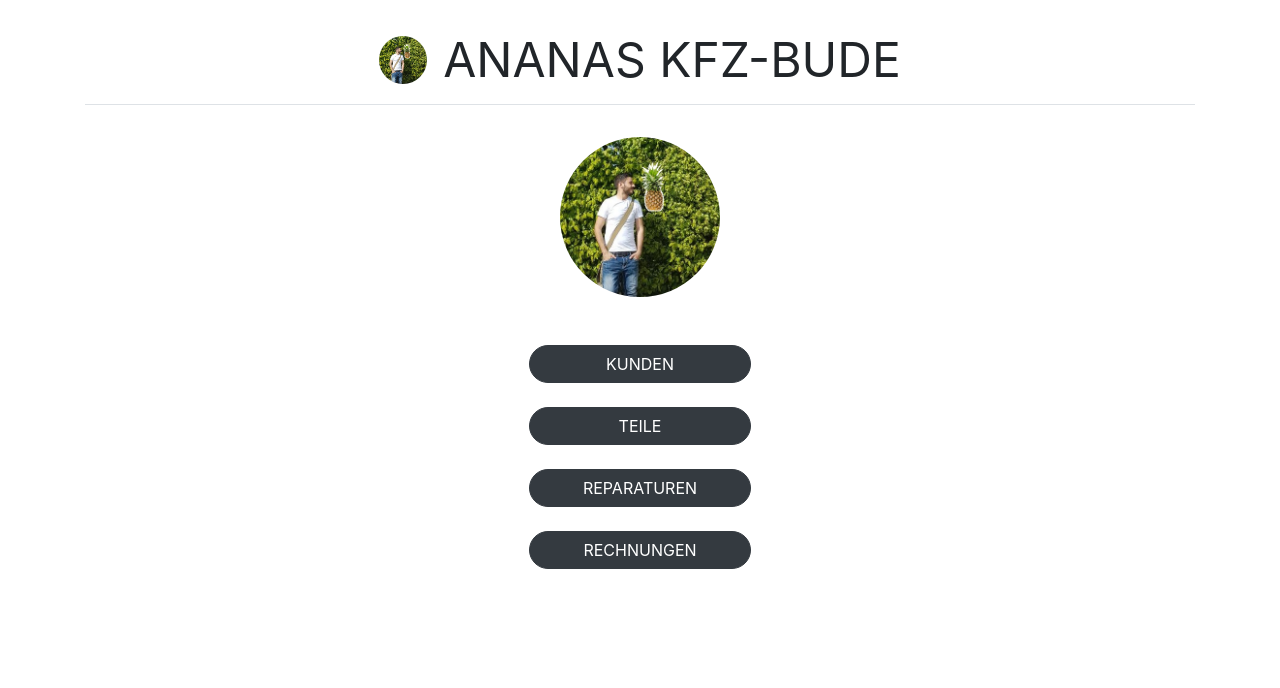
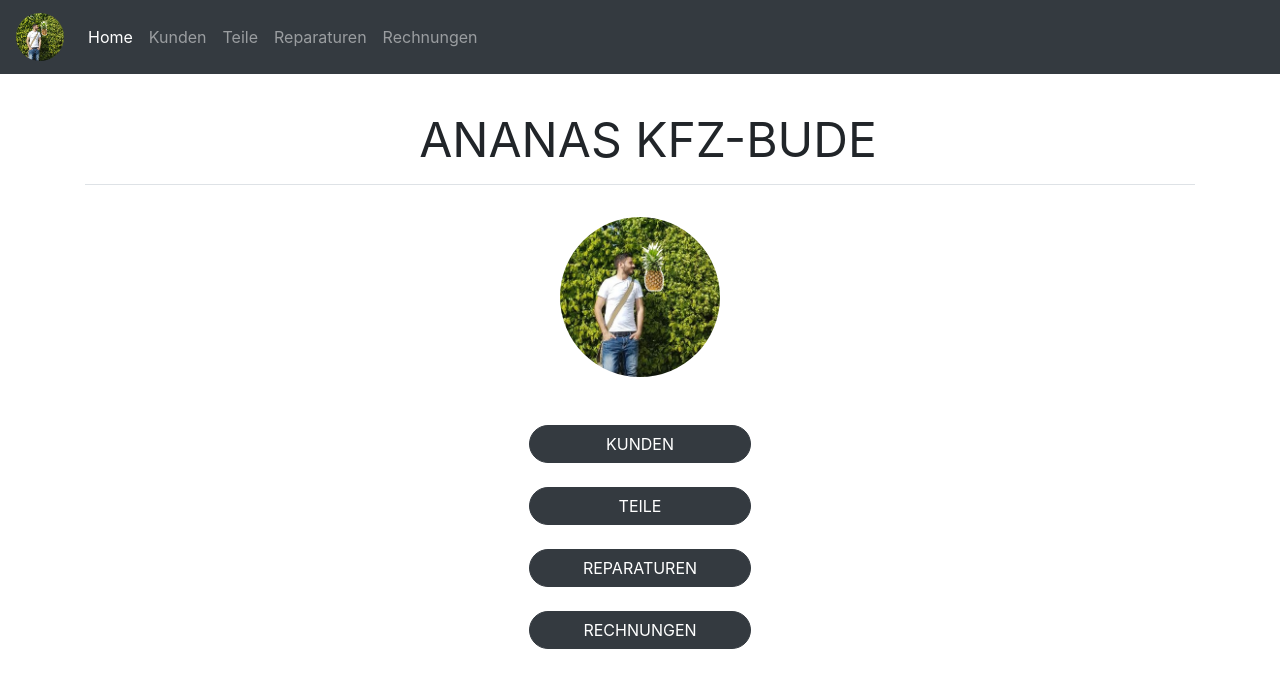
Before and after one commit to GianlucaHeilinger/KFZAnanasBude, a PHP site: page / in a window 1280 px wide. Shown: the top 688 px of the page. Run offline with PHP 8.4, Linux system fonts and the light colour scheme.

Commit message:
includes, navbar

```diff
--- /dev/null
+++ b/footer.php
@@ -0,0 +1,6 @@
+</div> <!-- container from header -->
+<script src="https://code.jquery.com/jquery-3.3.1.slim.min.js" integrity="sha384-q8i/X+965DzO0rT7abK41JStQIAqVgRVzpbzo5smXKp4YfRvH+8abtTE1Pi6jizo" crossorigin="anonymous"></script>
+<script src="https://cdnjs.cloudflare.com/ajax/libs/popper.js/1.14.3/umd/popper.min.js" integrity="sha384-ZMP7rVo3mIykV+2+9J3UJ46jBk0WLaUAdn689aCwoqbBJiSnjAK/l8WvCWPIPm49" crossorigin="anonymous"></script>
+<script src="https://stackpath.bootstrapcdn.com/bootstrap/4.1.3/js/bootstrap.min.js" integrity="sha384-ChfqqxuZUCnJSK3+MXmPNIyE6ZbWh2IMqE241rYiqJxyMiZ6OW/JmZQ5stwEULTy" crossorigin="anonymous"></script>
+</body>
+</html>
--- /dev/null
+++ b/header.php
@@ -0,0 +1,39 @@
+<!DOCTYPE html>
+<html lang="en">
+<head>
+    <meta charset="UTF-8">
+    <meta name="viewport" content="width=device-width, initial-scale=1.0">
+    <meta http-equiv="X-UA-Compatible" content="ie=edge">
+    <title>ANANAS KFZ-BUDE</title>
+
+    <link rel="stylesheet" href="https://stackpath.bootstrapcdn.com/bootstrap/4.1.3/css/bootstrap.min.css" integrity="sha384-MCw98/SFnGE8fJT3GXwEOngsV7Zt27NXFoaoApmYm81iuXoPkFOJwJ8ERdknLPMO" crossorigin="anonymous">
+    <link rel="stylesheet" href="static/css/main.css">
+</head>
+<body>
+
+<nav class="navbar navbar-expand-lg navbar-dark bg-dark fixed-top">
+  <a class="navbar-brand" href="#"><img class="logosmall" src="static/img/pp.jpg" /></a>
+  <button class="navbar-toggler" type="button" data-toggle="collapse" data-target="#navbarNavDropdown" aria-controls="navbarNavDropdown" aria-expanded="false" aria-label="Toggle navigation">
+    <span class="navbar-toggler-icon"></span>
+  </button>
+  <div class="collapse navbar-collapse" id="navbarNavDropdown">
+    <ul class="navbar-nav">
+      <li class="nav-item active">
+        <a class="nav-link" href="index.php">Home <span class="sr-only">(current)</span></a>
+      </li>
+      <li class="nav-item">
+        <a class="nav-link" href="customer.php">Kunden</a>
+      </li>
+      <li class="nav-item">
+        <a class="nav-link" href="part_list.php">Teile</a>
+      </li>
+      <li class="nav-item">
+        <a class="nav-link" href="#">Reparaturen</a>
+      </li>
+      <li class="nav-item">
+        <a class="nav-link" href="#">Rechnungen</a>
+      </li>
+    </ul>
+  </div>
+</nav>
+<div class="navmargin"> <!-- closed in footer -->
--- a/index.php
+++ b/index.php
@@ -1,21 +1,11 @@
-<?php include('base.php') ?>
+<?php include('connection.php') ?>
+<?php include('header.php') ?>
 
-<!DOCTYPE html>
-<html lang="en">
-<head>
-    <meta charset="UTF-8">
-    <meta name="viewport" content="width=device-width, initial-scale=1.0">
-    <meta http-equiv="X-UA-Compatible" content="ie=edge">
-    <title>ANANAS KFZ-BUDE</title>
-
-    <link rel="stylesheet" href="https://stackpath.bootstrapcdn.com/bootstrap/4.1.3/css/bootstrap.min.css" integrity="sha384-MCw98/SFnGE8fJT3GXwEOngsV7Zt27NXFoaoApmYm81iuXoPkFOJwJ8ERdknLPMO" crossorigin="anonymous">
-    <link rel="stylesheet" href="static/css/main.css">
-</head>
-<body>
+<!-- <body> from header.php -->
 
 <div class="container">
     <div class="pb-2 mt-4 mb-2 border-bottom">
-        <center><img class="logosmall" src="static/img/pp.jpg" /><span class="logotext">ANANAS KFZ-BUDE</span></center>
+        <center><span class="logotext">ANANAS KFZ-BUDE</span></center>
     </div>
     <br />
     <center><img class="logo" src="static/img/pp.jpg" /></center>
@@ -31,22 +21,6 @@
 
 </div>
 
+<!-- </body> from footer.php -->
 
-
-
-
-
-
-
-
-
-
-
-
-
-
-    <script src="https://code.jquery.com/jquery-3.3.1.slim.min.js" integrity="sha384-q8i/X+965DzO0rT7abK41JStQIAqVgRVzpbzo5smXKp4YfRvH+8abtTE1Pi6jizo" crossorigin="anonymous"></script>
-    <script src="https://cdnjs.cloudflare.com/ajax/libs/popper.js/1.14.3/umd/popper.min.js" integrity="sha384-ZMP7rVo3mIykV+2+9J3UJ46jBk0WLaUAdn689aCwoqbBJiSnjAK/l8WvCWPIPm49" crossorigin="anonymous"></script>
-    <script src="https://stackpath.bootstrapcdn.com/bootstrap/4.1.3/js/bootstrap.min.js" integrity="sha384-ChfqqxuZUCnJSK3+MXmPNIyE6ZbWh2IMqE241rYiqJxyMiZ6OW/JmZQ5stwEULTy" crossorigin="anonymous"></script>
-</body>
-</html>
+<?php include('footer.php') ?>
--- a/static/css/main.css
+++ b/static/css/main.css
@@ -27,3 +27,10 @@ a.indexlink {
     width: 20%;
     border-radius: 20px;
 }
+
+.navmargin {
+    margin-top: 6.5rem;
+    margin-left: 2rem;
+    margin-right: 2rem;
+    margin-bottom: 2rem;
+}
```
Also changed, not shown: customer.php (+5 -19 lines), new_car.php (+5 -17 lines), new_customer.php (+7 -18 lines), new_part.php (+6 -16 lines), part_list.php (+10 -2 lines), save_customer.php (+8 -1 lines), connection.php (renamed from base.php).
